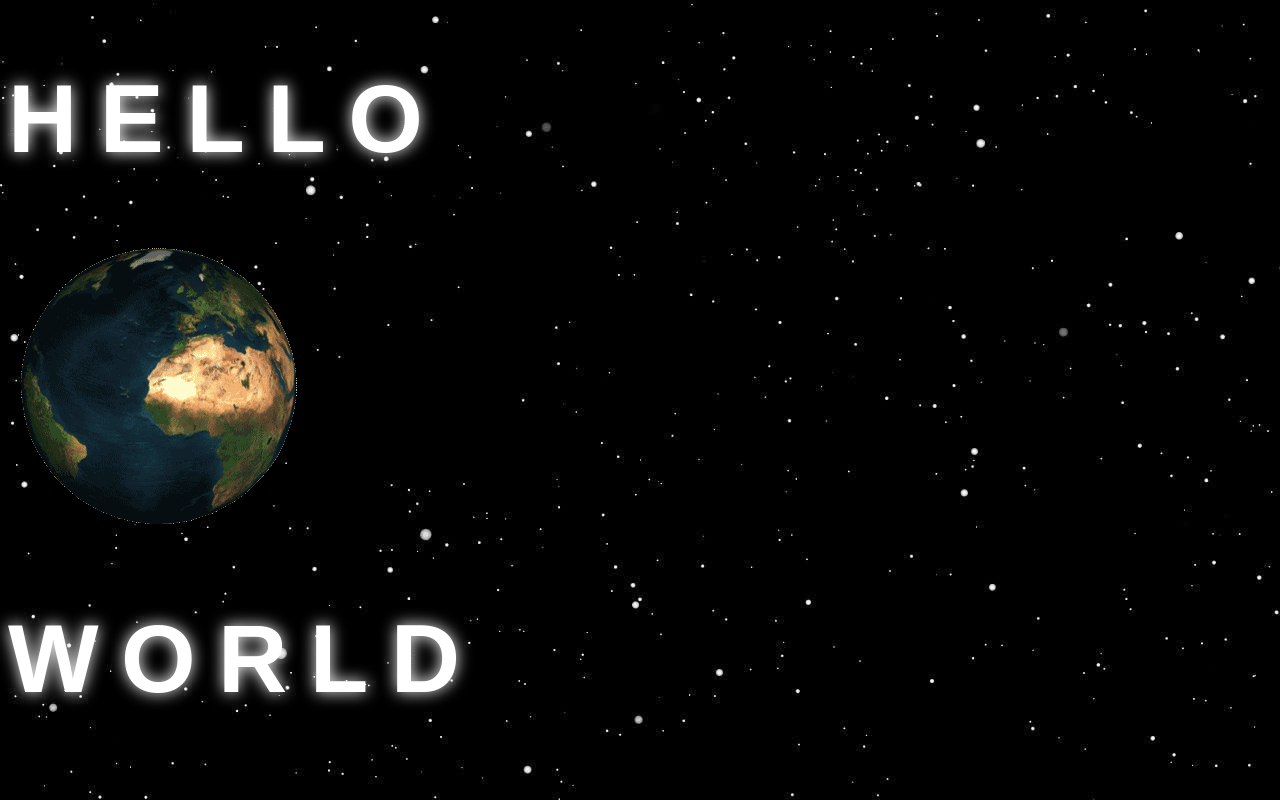
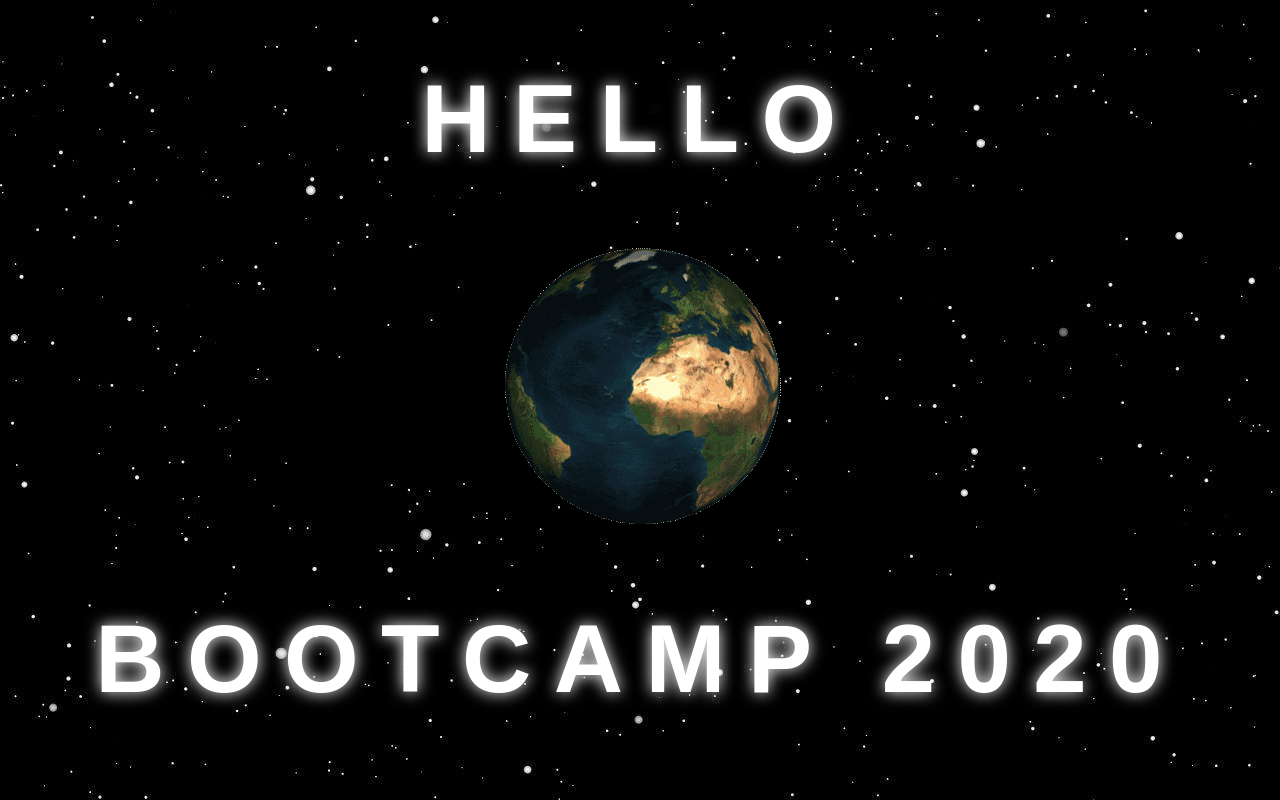
Before and after one commit to Shahjahan786/Bootcamp2020, a plain HTML site: page project001/index.html in a window 1280 px wide. Drawn offline with Linux system fonts and the light colour scheme.

Commit message:
Update index.html

```diff
--- a/project001/index.html
+++ b/project001/index.html
@@ -21,10 +21,10 @@
         </style>
     </head>
     <body>
-        <div class="Bootcamp 2020">
+        <div class="world">
             <h1>Hello</h1>
             <img src="images/world.gif" alt="spinning world">
-            <h1>World</h1>
+            <h1>Bootcamp 2020</h1>
         </div>
     </body>
 </html>
```
